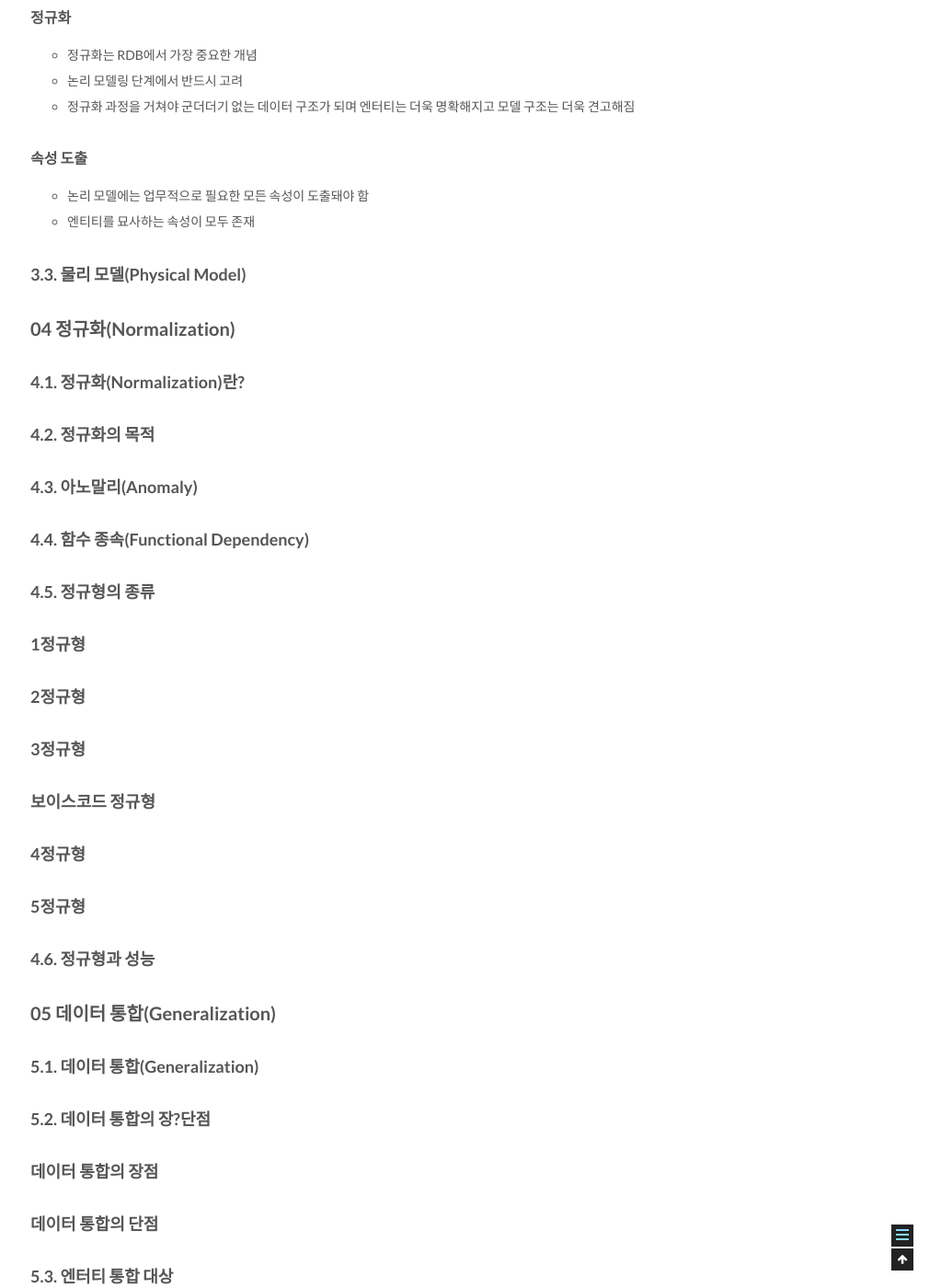
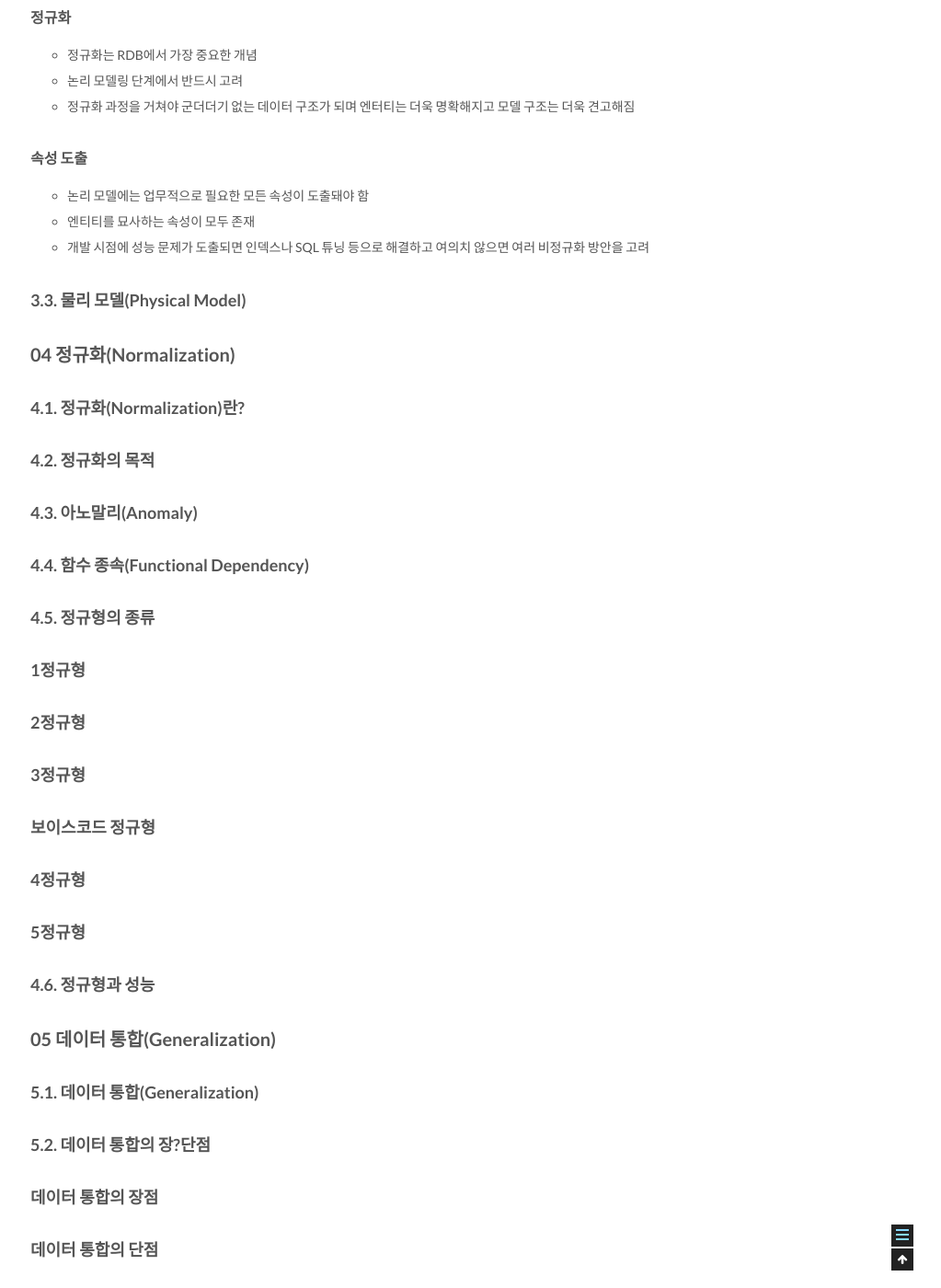
Before and after one commit to csj4032/csj4032.github.io, a Jekyll site: the page built from _posts/2018-05-02-관계형데이터모델링프리미엄가이드.md, in a window 1280 px wide and 1400 px high, scrolled down 8866 px. Shown: the whole window at 92% size, without its empty margins (257-1280 px from the left). Built offline with Jekyll 4.4.1, drawn with Linux system fonts in a browser that asks for light colours; comment, search, counter and statistics services are not loaded.

Commit message:
관계형 데이터 베이스 모델링 포스팅 수정

```diff
--- a/_posts/2018-05-02-관계형데이터모델링프리미엄가이드.md
+++ b/_posts/2018-05-02-관계형데이터모델링프리미엄가이드.md
@@ -272,6 +272,7 @@ comments: true
 #### 속성 도출
 * 논리 모델에는 업무적으로 필요한 모든 속성이 도출돼야 함
 * 엔티티를 묘사하는 속성이 모두 존재
+* 개발 시점에 성능 문제가 도출되면 인덱스나 SQL 튜닝 등으로 해결하고 여의치 않으면 여러 비정규화 방안을 고려
 
 ### 3.3. 물리 모델(Physical Model)
 
```
